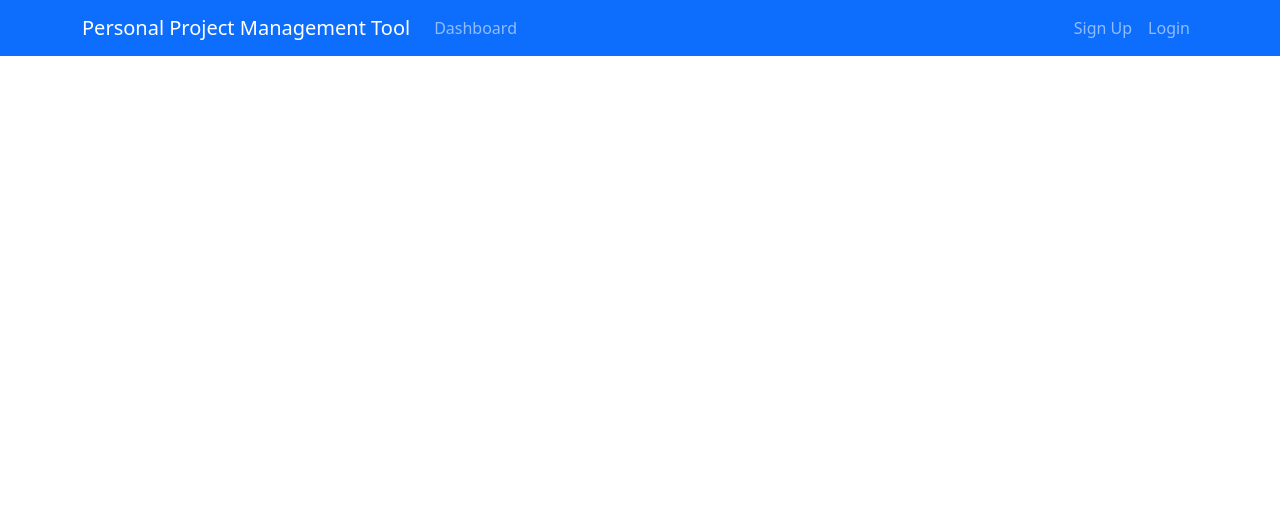
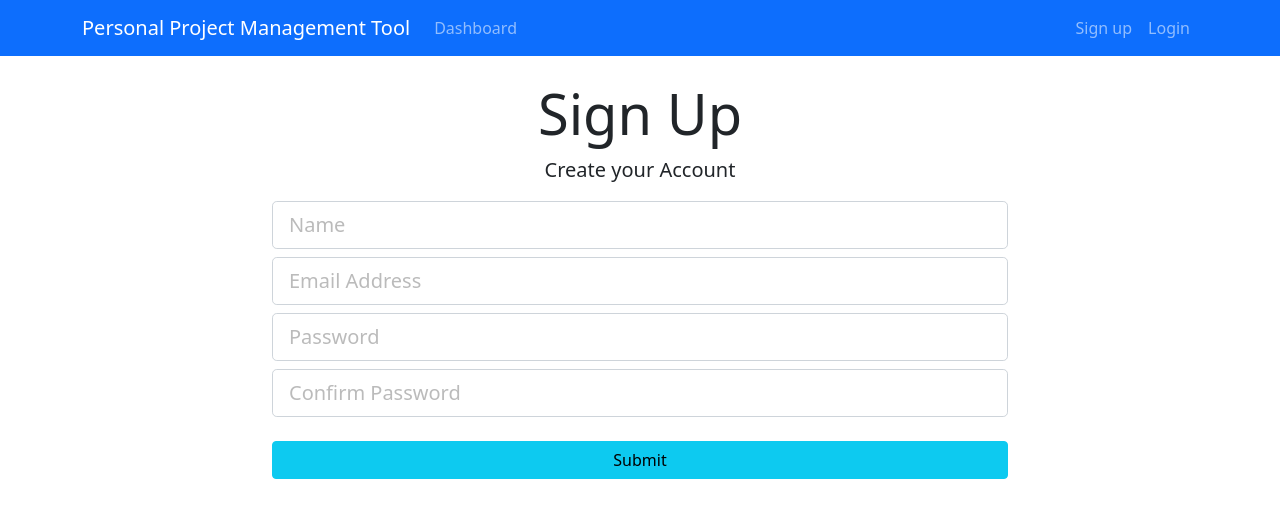
Before and after one commit to EduardF1/PMT-client, a React (Create React App) app: page /register in a window 1280 px wide. Shown: the top 518 px of the page. Built offline with nearby package versions, Linux system fonts and the light colour scheme.

Commit message:
initial setup for login/register

```diff
--- a/src/App.tsx
+++ b/src/App.tsx
@@ -12,6 +12,9 @@
 import ProjectTask from './components/project-board/project-tasks/ProjectTask';
 import AddProjectTask from './components/project-board/project-tasks/AddProjectTask';
 import UpdateProjectTask from './components/project-board/project-tasks/UpdateProjectTask';
+import LandingPage from './components/Landing';
+import Register from './components/user-management/Register';
+import Login from './components/user-management/Login';
 
 function App() {
     return (
@@ -19,6 +22,15 @@
             <Router>
                 <div className='App'>
                     <Header/>
+                    {
+                        // Public Routes
+                    }
+                    <Route exact path="/" component={LandingPage}/>
+                    <Route exact path="/register" component={Register}/>
+                    <Route exact path="/login" component={Login}/>
+                    {
+                        // Private routes
+                    }
                     <Route exact path='/dashboard' component={Dashboard}/>
                     <Route exact path='/addProject' component={AddProject}/>
                     <Route exact path='/updateProject/:id' component={UpdateProject}/>
--- a/src/components/Header.tsx
+++ b/src/components/Header.tsx
@@ -1,13 +1,14 @@
 import React, {Component} from 'react';
+import {Link} from 'react-router-dom';
 
 class Header extends Component {
     render() {
         return (
             <nav className="navbar navbar-expand-sm navbar-dark bg-primary mb-4">
                 <div className="container">
-                    <a className="navbar-brand" href="Dashboard.html">
+                    <Link className="navbar-brand" to="/">
                         Personal Project Management Tool
-                    </a>
+                    </Link>
                     <button className="navbar-toggler" type="button" data-toggle="collapse" data-target="#mobile-nav">
                         <span className="navbar-toggler-icon"/>
                     </button>
@@ -15,22 +16,22 @@
                     <div className="collapse navbar-collapse" id="mobile-nav">
                         <ul className="navbar-nav mr-auto">
                             <li className="nav-item">
-                                <a className="nav-link" href="/dashboard">
+                                <Link className="nav-link" to="/dashboard">
                                     Dashboard
-                                </a>
+                                </Link>
                             </li>
                         </ul>
                         <div className="nav-items-end">
                             <ul className="navbar-nav ml-auto">
                                 <li className="nav-item">
-                                    <a className="nav-link " href="register.html">
-                                        Sign Up
-                                    </a>
+                                    <Link className="nav-link"
+                                          to="/register">Sign up
+                                    </Link>
                                 </li>
                                 <li className="nav-item">
-                                    <a className="nav-link" href="login.html">
-                                        Login
-                                    </a>
+                                    <Link className="nav-link"
+                                          to="/login">Login
+                                    </Link>
                                 </li>
                             </ul>
                         </div>
--- /dev/null
+++ b/src/components/Landing.tsx
@@ -0,0 +1,32 @@
+import React, {Component} from 'react';
+import { Link } from 'react-router-dom';
+
+class Landing extends Component {
+    render() {
+        return (
+            <div className="landing">
+                <div className="light-overlay landing-inner text-dark">
+                    <div className="container">
+                        <div className="row">
+                            <div className="col-md-12 text-center">
+                                <h1 className="display-3 mb-4">Project Management Tool</h1>
+                                <p className="lead">
+                                    Create your account to join active projects or start your own
+                                </p>
+                                <hr />
+                                <Link className="btn w-100 btn-lg mb-2 btn-primary mr-2"
+                                      to="/register">Sign up
+                                </Link>
+                                <Link className="btn w-100 btn-lg btn-secondary mr-2"
+                                      to="/login">Login
+                                </Link>
+                            </div>
+                        </div>
+                    </div>
+                </div>
+            </div>
+        );
+    }
+}
+
+export default Landing;
--- /dev/null
+++ b/src/components/user-management/Login.tsx
@@ -0,0 +1,28 @@
+import React, {Component} from 'react';
+
+class Login extends Component {
+    render() {
+        return (
+            <div className="login">
+                <div className="container">
+                    <div className="row">
+                        <div className="col-md-8 m-auto">
+                            <h1 className="display-4 text-center">Log In</h1>
+                            <form action="dashboard.html">
+                                <div className="form-group">
+                                    <input type="email" className="form-control form-control-lg" placeholder="Email Address" name="email" />
+                                </div>
+                                <div className="form-group">
+                                    <input type="password" className="form-control mt-2 form-control-lg" placeholder="Password" name="password" />
+                                </div>
+                                <input type="submit" className="btn btn-info btn-block w-100 mt-4" />
+                            </form>
+                        </div>
+                    </div>
+                </div>
+            </div>
+        );
+    }
+}
+
+export default Login;
--- /dev/null
+++ b/src/components/user-management/Register.tsx
@@ -0,0 +1,38 @@
+import React, {Component} from 'react';
+
+class Register extends Component {
+    render() {
+        return (
+            <div className="register">
+                <div className="container">
+                    <div className="row">
+                        <div className="col-md-8 m-auto">
+                            <h1 className="display-4 text-center">Sign Up</h1>
+                            <p className="lead text-center">Create your Account</p>
+                            <form action="create-profile.html">
+                                <div className="form-group">
+                                    <input type="text" className="form-control mt-2 form-control-lg" placeholder="Name" name="name"
+                                           required />
+                                </div>
+                                <div className="form-group">
+                                    <input type="email" className="form-control mt-2 form-control-lg" placeholder="Email Address" name="email" />
+
+                                </div>
+                                <div className="form-group">
+                                    <input type="password" className="form-control mt-2 form-control-lg" placeholder="Password" name="password" />
+                                </div>
+                                <div className="form-group">
+                                    <input type="password" className="form-control mt-2 form-control-lg" placeholder="Confirm Password"
+                                           name="password2" />
+                                </div>
+                                <input type="submit" className="btn btn-info w-100 btn-block mt-4" />
+                            </form>
+                        </div>
+                    </div>
+                </div>
+            </div>
+        );
+    }
+}
+
+export default Register;
```
